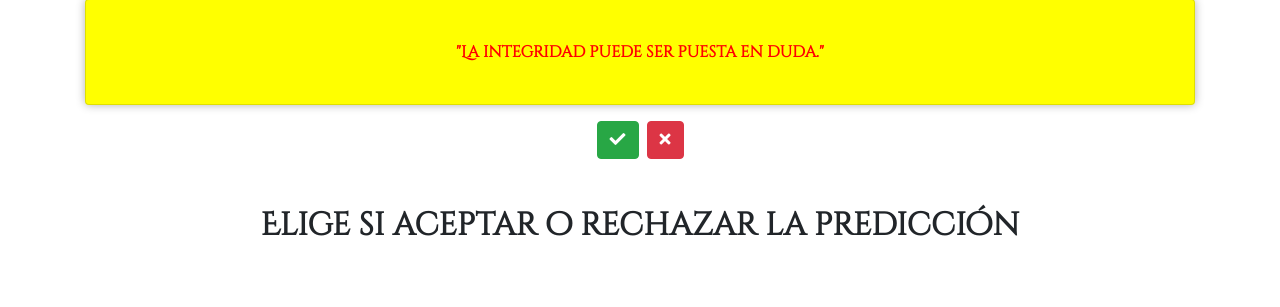
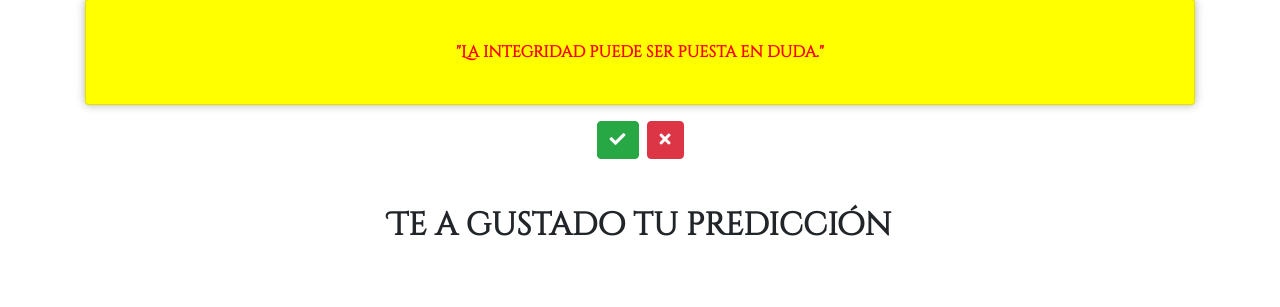
Before and after one commit to Phenix34/FrasesIA, a Flask app: page / in a window 1280 px wide. Shown: the part 150-457 px from the top of the page. Run offline with Flask 2, Linux system fonts and the light colour scheme; some libraries are stand-ins or nearby versions.

Commit message:
Update index.html

```diff
--- a/templates/index.html
+++ b/templates/index.html
@@ -61,7 +61,7 @@
             </form>
 
         </div>
-        <h1 class="mt-5">Elige si aceptar o rechazar la predicción</h1>
+        <h1 class="mt-5">Te a gustado tu predicción</h1>
     </div>
     <script>
         function likeColor() {
```
